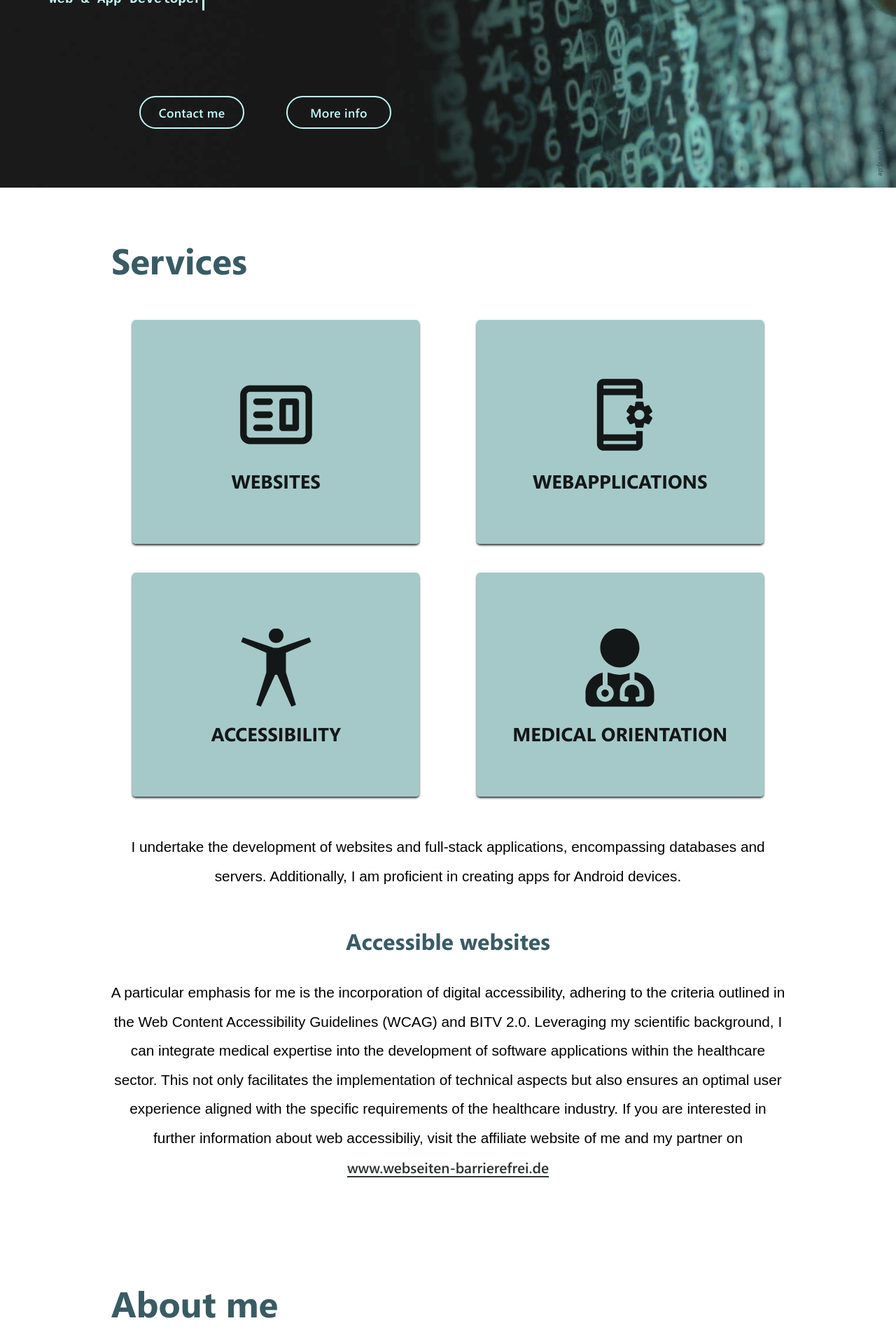
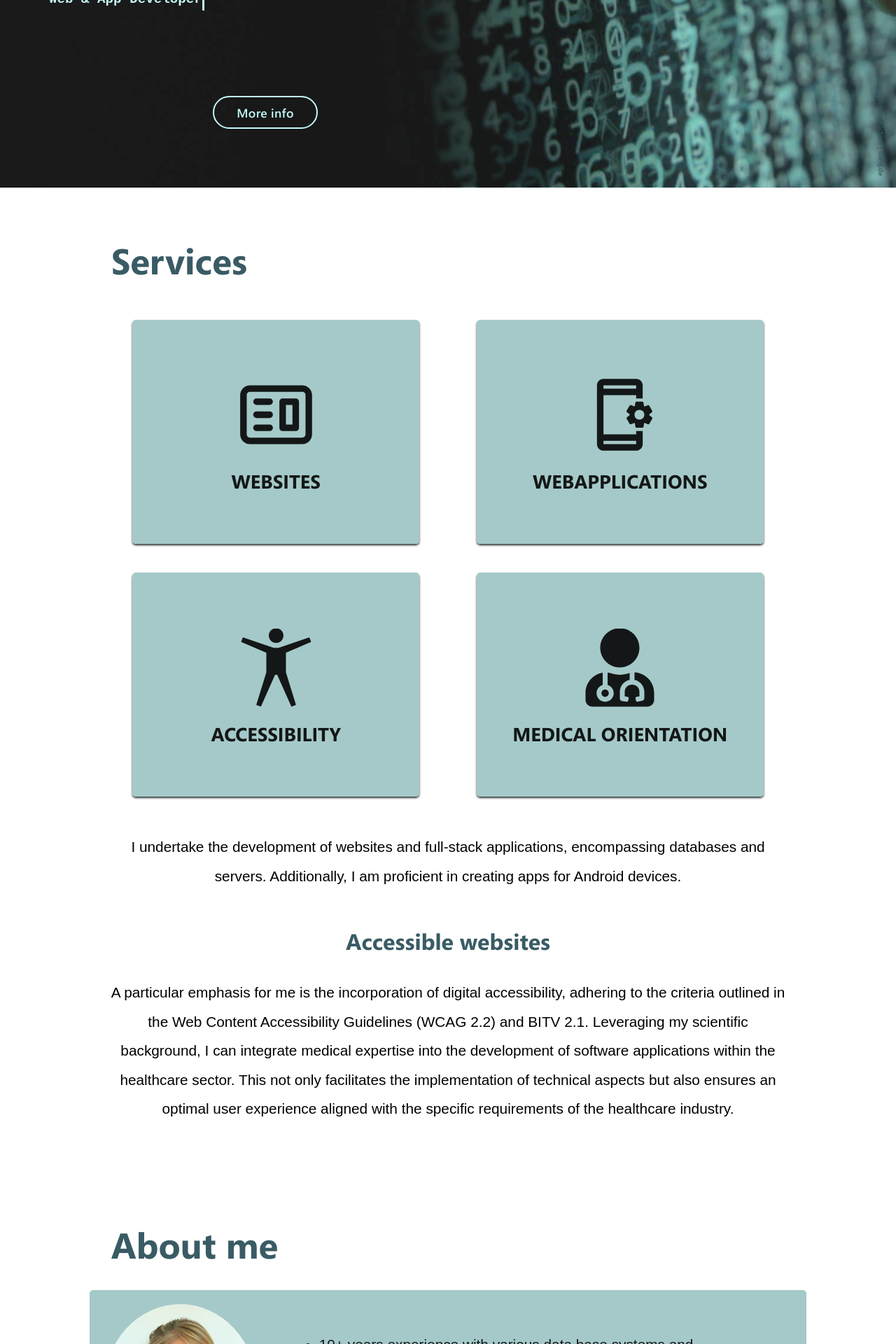
Before and after one commit to VerenaSchwachmeyer/Portofolio, a React (Create React App) app: page / in a window 1280 px wide. Shown: the part 532-2452 px from the top of the page at 70% size. Built offline with nearby package versions, Linux system fonts and the light colour scheme; a web font is replaced by a local one.

Commit message:
updated texts, took contact form off, erased link to webseiten-barrierefrei

```diff
--- a/src/components/Services.jsx
+++ b/src/components/Services.jsx
@@ -149,13 +149,13 @@ export default function Services() {
           </h3>
           <p className="aboutmeText">
             {t("services.p2")}{" "}
-            <Link
+            {/* <Link
               className="inlineLink"
               to="https://webseiten-barrierefrei.de/barrierefreiheit"
               target="_blank"
             >
               www.webseiten-barrierefrei.de
-            </Link>
+            </Link> */}
           </p>
 
           {/* Weiterführende Informationen zum Thema barrierefreie Webseiten finden Sie unter <a href="https://www.schwachmeyer-gottschalk.de"> www.schwachmeyer-gottschalk.de. </a>   */}
--- a/src/i18n.js
+++ b/src/i18n.js
@@ -57,8 +57,8 @@ i18n
             medPoint2: `Scientific Standards`,
             medPoint3: `Easy Data Input`,
             p1: `I undertake the development of websites and full-stack applications, encompassing databases and servers. Additionally, I am proficient in creating apps for Android devices.`,
-            p2: `A particular emphasis for me is the incorporation of digital accessibility, adhering to the criteria outlined in the Web Content Accessibility Guidelines (WCAG) and BITV 2.0. Leveraging my scientific background, I can integrate medical expertise into the development of software applications within the healthcare sector. This not only facilitates the implementation of technical aspects but also ensures an optimal user experience aligned with the specific requirements of the healthcare industry. If you are interested in further information about web accessibiliy,
-            visit the affiliate website of me and my partner on`,
+            p2: `A particular emphasis for me is the incorporation of digital accessibility, adhering to the criteria outlined in the Web Content Accessibility Guidelines (WCAG 2.2) and BITV 2.1. Leveraging my scientific background, I can integrate medical expertise into the development of software applications within the healthcare sector. This not only facilitates the implementation of technical aspects but also ensures an optimal user experience aligned with the specific requirements of the healthcare industry.
+            `,
             accwebsitesh3: "Accessible websites",
           },
           aboutme: {
@@ -175,12 +175,12 @@ i18n
             accwebsitesh3: "Barrierefreie Webseiten",
             p2: `Besonders wichtig ist mir dabei die Integration digitaler
             Barrierefreiheit gemäß den Kriterien der Web Content Accessibility
-            Guidelines (WCAG) und der BITV 2.0. Dabei kann ich durch meinen
+            Guidelines (WCAG 2.2) und der BITV 2.1. Dabei kann ich durch meinen
             wissenschaftlichen Hintergrund auch medizinisches Fachwissen in die
             Entwicklung von Softwareanwendungen im Gesundheitsbereich einfließen
             lassen. Dies ermöglicht nicht nur die Umsetzung technischer Aspekte,
             sondern auch eine optimale User Experience im Einklang mit den
-            spezifischen Anforderungen des Gesundheitswesens. Wenn Sie mehr über Barrierefreiheit im Netz wissen wollen, schauen Sie auf die Partnerseite von mir und meinem Kollegen unter `,
+            spezifischen Anforderungen des Gesundheitswesens. `,
           },
           aboutme: {
             heading: `Über mich`,
--- a/src/pages/LandingPage.jsx
+++ b/src/pages/LandingPage.jsx
@@ -23,12 +23,12 @@ export default function LandingPage() {
             <p id="softwareDeveloper">{t("softwaredeveloper.text")}</p>
           </div>
           <div className="buttonContainer">
-            <button
+            {/* <button
               id="contactMebutton"
               onClick={(e) => Scroll2Element(e, "#contact")}
             >
               {t("Buttons.contactme")}
-            </button>
+            </button> */}
 
             <button
               id="moreInfobutton"
```
Also changed, not shown: public/locales/en/translation.json (deleted, +0 -7 lines), src/components/Projects.jsx (+5 -5 lines).
